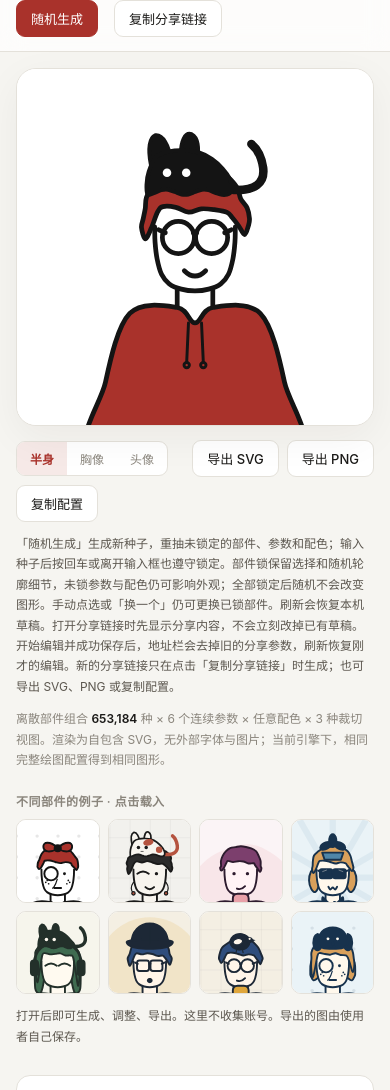
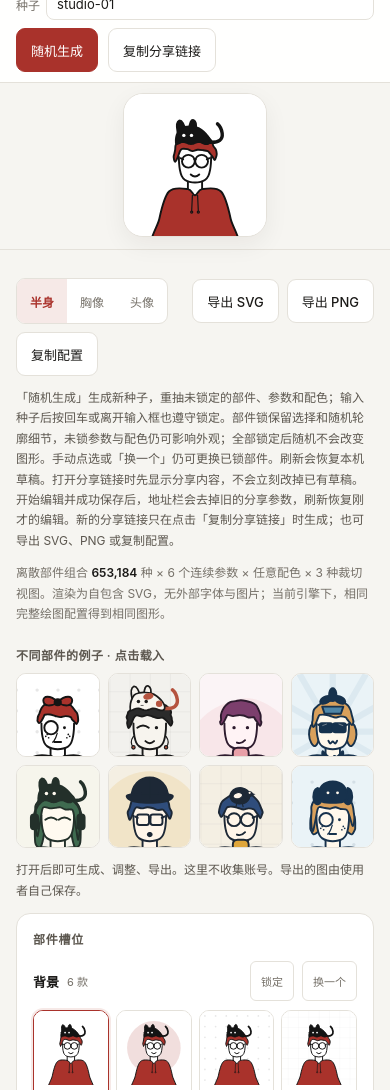
Before and after one commit to ConteMan/avatar-studio, a plain HTML site: page index.html in a window 390 px wide. Shown: the part 62-1152 px from the top of the page. Drawn offline with Linux system fonts and the light colour scheme.

Commit message:
feat: 实现手机粘性预览布局与基础可访问性

```diff
--- a/index.html
+++ b/index.html
@@ -2,7 +2,7 @@
 <html lang="zh-CN">
 <head>
 <meta charset="utf-8">
-<meta name="viewport" content="width=device-width, initial-scale=1">
+<meta name="viewport" content="width=device-width, initial-scale=1, viewport-fit=cover">
 <title>半身像工坊 · Avatar Studio</title>
 <meta name="description" content="用种子拼出半身头像，调整五官、发型和配色，再导出 SVG 或 PNG。同一份配置得到同一张图。">
 <meta name="theme-color" content="#f6f5f1">
@@ -10,8 +10,9 @@
 <link rel="icon" href="assets/favicon-32.png" sizes="32x32" type="image/png">
 <style>
   :root{
-    --bg:#f6f5f1; --card:#ffffff; --line:#e4e1da; --ink:#1b1a18; --muted:#8a857c;
-    --brand:#a9322b; --brand-soft:#f6e9e7; --radius:14px;
+    --bg:#f6f5f1; --card:#ffffff; --line:#e4e1da; --ink:#1b1a18; --muted:#757068;
+    --label:#5c574f; --brand:#a9322b; --brand-soft:#f6e9e7; --radius:14px;
+    --header-h:72px; --dock-h:600px;
   }
   *{box-sizing:border-box}
   html,body{margin:0;padding:0}
@@ -22,20 +23,25 @@
   }
   button,input,select{font-family:inherit}
   button{cursor:pointer}
+  ::selection{background:#f0d2ce;color:var(--ink)}
+  button:focus-visible,input:focus-visible,summary:focus-visible{
+    outline:2px solid var(--brand);outline-offset:2px;
+  }
   header{
     display:flex;align-items:center;gap:16px;flex-wrap:wrap;
-    padding:18px 28px;border-bottom:1px solid var(--line);background:rgba(255,255,255,.72);
+    padding:18px 28px;border-bottom:1px solid var(--line);background:rgba(255,255,255,.92);
     position:sticky;top:0;z-index:20;backdrop-filter:blur(12px);
   }
   .brand{display:flex;align-items:center;gap:10px;margin-right:auto;min-width:0}
   .brand .mark{width:32px;height:32px;flex:none;display:block}
+  .brand-text{display:flex;align-items:baseline;gap:10px;min-width:0}
   .brand h1{font-size:17px;margin:0;letter-spacing:.02em;font-weight:650;line-height:1.2;white-space:nowrap}
-  .brand span{font-size:12px;color:var(--muted)}
+  .brand span{font-size:12px;color:var(--label)}
   .brand a{font-size:12px;color:var(--muted);text-decoration:none;margin-left:8px}
   .brand a:hover{color:var(--brand)}
   .brand a:focus-visible{outline:2px solid var(--brand);outline-offset:3px;border-radius:4px}
   .seedbox{display:flex;align-items:center;gap:6px}
-  .seedbox label{font-size:12px;color:var(--muted)}
+  .seedbox label{font-size:12px;color:var(--muted);white-space:nowrap}
   input[type=text]{
     width:132px;padding:7px 10px;border:1px solid var(--line);border-radius:8px;
     background:#fff;color:var(--ink);font-size:13px;outline:none;
@@ -49,8 +55,13 @@
   .btn.primary{background:var(--brand);border-color:var(--brand);color:#fff}
   .btn.primary:hover{background:#932a24}
   .btn.sm{padding:5px 9px;font-size:11px;border-radius:7px}
-  main{display:grid;grid-template-columns:minmax(0,1fr) 400px;gap:24px;padding:24px 28px 48px;max-width:1500px;margin:0 auto}
-  .stage{position:sticky;top:88px;align-self:start;width:100%;max-width:600px;margin:0 auto}
+  main{
+    display:grid;grid-template-columns:minmax(0,1fr) 400px;gap:24px;align-items:start;
+    padding:24px 28px 48px;max-width:1500px;margin:0 auto;
+  }
+  .left{position:sticky;top:calc(var(--header-h) + 16px);align-self:start;min-width:0;width:100%;max-width:600px;margin:0 auto}
+  .live-dock{width:100%;background:var(--bg)}
+  .stage{width:100%;min-width:0}
   .canvas{
     background:#fff;border:1px solid var(--line);border-radius:20px;overflow:hidden;
     aspect-ratio:1/1;box-shadow:0 12px 40px rgba(30,25,20,.05);position:relative;
@@ -65,7 +76,7 @@
   .plain{margin-top:12px;font-size:12px;color:#5c574f;line-height:1.7;max-width:40rem}
   .stat b{color:var(--ink);font-weight:600}
   .gallery{margin-top:22px}
-  .gallery h3{font-size:12px;font-weight:600;color:var(--muted);margin:0 0 10px;letter-spacing:.04em}
+  .gallery h2{font-size:12px;font-weight:600;color:var(--label);margin:0 0 10px;letter-spacing:.04em}
   .ggrid{display:grid;grid-template-columns:repeat(8,1fr);gap:8px}
   .ggrid button{
     aspect-ratio:1/1;padding:0;border:1px solid var(--line);border-radius:10px;
@@ -75,14 +86,18 @@
   .ggrid svg{width:100%;height:100%;display:block}
   .panel{display:flex;flex-direction:column;gap:14px;min-width:0}
   .card{background:var(--card);border:1px solid var(--line);border-radius:var(--radius);padding:16px}
-  .card > h2{font-size:12px;font-weight:650;letter-spacing:.06em;color:var(--muted);margin:0 0 14px;text-transform:uppercase}
+  .card > h2{
+    display:flex;align-items:center;justify-content:space-between;gap:8px;
+    font-size:12px;font-weight:650;letter-spacing:.06em;color:var(--label);margin:0 0 14px;text-transform:uppercase;
+  }
+  .card > h2 .mini{float:none;margin:0}
   .slot{padding:12px 0;border-top:1px dashed var(--line)}
   .slot:first-of-type{border-top:0;padding-top:0}
-  .slot-head{display:flex;align-items:center;gap:8px;margin-bottom:9px}
+  .slot-head{display:flex;align-items:center;gap:8px;margin-bottom:9px;flex-wrap:wrap}
   .slot-head .name{font-size:13px;font-weight:600}
   .slot-head .count{font-size:11px;color:var(--muted);font-weight:400}
   .slot-head .spacer{flex:1}
-  .mini{font-size:11px;padding:4px 8px;border:1px solid var(--line);border-radius:6px;background:#fff;color:var(--muted)}
+  .mini{font-size:11px;padding:4px 8px;border:1px solid var(--line);border-radius:6px;background:#fff;color:var(--muted);white-space:nowrap}
   .mini:hover{color:var(--ink)}
   .mini.on{background:var(--brand-soft);border-color:#e8c9c5;color:var(--brand)}
   .opts{display:grid;grid-template-columns:repeat(4,1fr);gap:7px}
@@ -98,9 +113,9 @@
   .opt.on .oname{color:var(--brand);font-weight:600}
   .row{display:flex;align-items:center;gap:10px;margin-bottom:11px}
   .row:last-child{margin-bottom:0}
-  .row label{font-size:12px;color:var(--muted);width:76px;flex:none}
+  .row label{font-size:12px;color:var(--label);width:76px;flex:none}
   .row input[type=range]{flex:1;accent-color:var(--brand);height:4px;min-width:0}
-  .row .val{font-size:11px;color:var(--muted);width:34px;text-align:right;font-variant-numeric:tabular-nums}
+  .row .val{font-size:11px;color:var(--label);width:42px;text-align:right;font-variant-numeric:tabular-nums}
   .palettes{display:flex;gap:8px;flex-wrap:wrap;margin-bottom:14px}
   .pal{
     display:flex;align-items:center;gap:6px;padding:6px 9px 6px 6px;border:1px solid var(--line);
@@ -124,14 +139,13 @@
   details p{margin:12px 0 0}
   details code{background:#f2f0eb;padding:1px 5px;border-radius:4px;font-size:11px;color:var(--ink)}
   .toast{
-    position:fixed;left:50%;bottom:28px;transform:translate(-50%,16px);opacity:0;pointer-events:none;
+    position:fixed;left:50%;bottom:max(28px,env(safe-area-inset-bottom));transform:translate(-50%,16px);opacity:0;pointer-events:none;
     background:#1b1a18;color:#fff;padding:10px 18px;border-radius:10px;font-size:13px;z-index:99;transition:.22s
   }
   .toast.show{opacity:1;transform:translate(-50%,0)}
   @media(max-width:1080px){
     main{grid-template-columns:1fr}
-    .stage{position:static}
-    .canvas{max-width:560px}
+    .left{position:static;max-width:560px}
     .opts{grid-template-columns:repeat(6,1fr)}
   }
   @media(max-width:620px){
@@ -141,6 +155,35 @@
     .ggrid{grid-template-columns:repeat(4,1fr)}
     .brand span{display:none}
   }
+  /* 窄屏：144px 预览贴在页头下。main 用块级而不是格子，预览才能在整页滚动时留住；控件排在预览下面。 */
+  @media(max-width:720px){
+    header{
+      gap:8px 10px;
+      padding-top:max(10px,env(safe-area-inset-top));
+      padding-right:16px;padding-bottom:10px;padding-left:16px;
+    }
+    main{
+      display:block;max-width:none;gap:0;
+      padding:0 16px max(32px,env(safe-area-inset-bottom));
+    }
+    .left{display:contents;max-width:none;margin:0}
+    .live-dock{
+      position:sticky;top:var(--header-h);z-index:15;max-width:none;width:auto;
+      margin:0 -16px;padding:10px 16px 12px;border-bottom:1px solid var(--line);
+    }
+    .canvas{width:144px;height:144px;max-width:144px;aspect-ratio:auto;margin:0 auto;box-shadow:0 8px 24px rgba(30,25,20,.06)}
+    .stage{padding-top:14px}
+    html{scroll-padding-top:calc(var(--header-h) + var(--dock-h) + 12px)}
+    .btn,.seg button,.pal{min-height:44px}
+    .mini{min-height:40px;padding:8px 10px}
+    .row{min-height:44px}
+    .row input[type=range]{height:28px}
+    .brand,.seedbox{flex:1 1 100%;margin-right:0}
+    .seedbox input[type=text]{flex:1 1 auto;width:0;min-width:0}
+  }
+  @media(prefers-reduced-motion:reduce){
+    *,*::before,*::after{transition:none !important;scroll-behavior:auto !important}
+  }
 </style>
 </head>
 <body>
@@ -148,36 +191,42 @@
 <header>
   <div class="brand">
     <img class="mark" src="assets/mark.svg" width="32" height="32" alt="">
+    <div class="brand-text">
       <h1>半身像工坊</h1>
       <span>分层槽位 · 参数化部件 · 确定性种子</span>
     </div>
-  <div class="seedbox"><label for="seed">种子</label><input id="seed" type="text" spellcheck="false" maxlength="160" title="输入后按回车或离开输入框，按锁定状态生成"></div>
-  <button class="btn primary" id="btnRandom" title="生成新种子，重抽未锁定的部件、参数和配色">随机生成</button>
-  <button class="btn" id="btnShare" title="复制能再次打开同一张图的链接">复制分享链接</button>
+  </div>
+  <div class="seedbox"><label for="seed">种子</label><input id="seed" type="text" spellcheck="false" autocomplete="off" maxlength="160" title="输入后按回车或离开输入框，按锁定状态生成"></div>
+  <button class="btn primary" id="btnRandom" type="button" title="生成新种子，重抽未锁定的部件、参数和配色">随机生成</button>
+  <button class="btn" id="btnShare" type="button" title="复制能再次打开同一张图的链接">复制分享链接</button>
 </header>
 
 <main>
+  <div class="left">
+    <div class="live-dock">
+      <div class="canvas" id="canvas" role="img" aria-label="当前半身像预览"></div>
+    </div>
     <section class="stage">
-    <div class="canvas" id="canvas"></div>
       <div class="toolbar">
-      <div class="seg" id="viewSeg">
-        <button data-view="half" class="on">半身</button>
-        <button data-view="bust">胸像</button>
-        <button data-view="head">头像</button>
+        <div class="seg" id="viewSeg" role="group" aria-label="裁切视图">
+          <button type="button" data-view="half" class="on" aria-pressed="true">半身</button>
+          <button type="button" data-view="bust" aria-pressed="false">胸像</button>
+          <button type="button" data-view="head" aria-pressed="false">头像</button>
         </div>
         <div class="spacer"></div>
-      <button class="btn" id="btnSvg" title="把当前这张图下载成自包含的矢量文件">导出 SVG</button>
-      <button class="btn" id="btnPng" title="把当前这张图下载成 1024 像素的图片">导出 PNG</button>
-      <button class="btn" id="btnJson" title="复制当前的种子、部件、参数和配色">复制配置</button>
+        <button class="btn" id="btnSvg" type="button" title="把当前这张图下载成自包含的矢量文件">导出 SVG</button>
+        <button class="btn" id="btnPng" type="button" title="把当前这张图下载成 1024 像素的图片">导出 PNG</button>
+        <button class="btn" id="btnJson" type="button" title="复制当前的种子、部件、参数和配色">复制配置</button>
       </div>
       <p class="plain" id="howto">「随机生成」生成新种子，重抽未锁定的部件、参数和配色；输入种子后按回车或离开输入框也遵守锁定。部件锁保留选择和随机轮廓细节，未锁参数与配色仍可影响外观；全部锁定后随机不会改变图形。手动点选或「换一个」仍可更换已锁部件。刷新会恢复本机草稿。打开分享链接时先显示分享内容，不会立刻改掉已有草稿。开始编辑并成功保存后，地址栏会去掉旧的分享参数，刷新恢复刚才的编辑。新的分享链接只在点击「复制分享链接」时生成；也可导出 SVG、PNG 或复制配置。</p>
       <div class="stat" id="stat"></div>
       <div class="gallery">
-      <h3>不同部件的例子 · 点击载入</h3>
+        <h2>不同部件的例子 · 点击载入</h2>
         <div class="ggrid" id="gallery"></div>
       </div>
       <p class="plain" id="boundary">打开后即可生成、调整、导出。这里不收集账号。导出的图由使用者自己保存。</p>
     </section>
+  </div>
 
   <aside class="panel">
     <div class="card">
@@ -186,12 +235,12 @@
     </div>
 
     <div class="card">
-      <h2>连续参数 <button class="mini" id="lockParams" title="锁定后，随机生成不会改变这些滑块" style="float:right;margin-top:-4px">锁定</button></h2>
+      <h2><span>连续参数</span><button class="mini" id="lockParams" type="button" aria-pressed="false" title="锁定后，随机生成不会改变这些滑块">锁定</button></h2>
       <div id="params"></div>
     </div>
 
     <div class="card">
-      <h2>配色 <button class="mini" id="lockColors" title="锁定后，随机生成不会改变配色" style="float:right;margin-top:-4px">锁定</button></h2>
+      <h2><span>配色</span><button class="mini" id="lockColors" type="button" aria-pressed="false" title="锁定后，随机生成不会改变配色">锁定</button></h2>
       <div class="palettes" id="palettes"></div>
       <div class="colorrow" id="colors"></div>
     </div>
@@ -209,7 +258,7 @@
   </aside>
 </main>
 
-<div class="toast" id="toast"></div>
+<div class="toast" id="toast" role="status" aria-live="polite" aria-atomic="true"></div>
 
 <script>
 'use strict';
@@ -1368,6 +1417,23 @@ if (typeof document !== 'undefined') (function () {
   var PARAMS = stateModel.PARAMS;
   var COLOR_KEYS = stateModel.COLOR_KEYS;
   var refreshFrame = null;
+
+  function syncChrome() {
+    var header = document.querySelector('header');
+    var dock = document.querySelector('.live-dock');
+    if (header) document.documentElement.style.setProperty('--header-h', Math.ceil(header.getBoundingClientRect().height) + 'px');
+    if (dock) document.documentElement.style.setProperty('--dock-h', Math.ceil(dock.getBoundingClientRect().height) + 'px');
+  }
+  syncChrome();
+  if (typeof ResizeObserver === 'function') {
+    var chromeObserver = new ResizeObserver(syncChrome);
+    var headerEl = document.querySelector('header');
+    var dockEl = document.querySelector('.live-dock');
+    if (headerEl) chromeObserver.observe(headerEl);
+    if (dockEl) chromeObserver.observe(dockEl);
+  } else {
+    window.addEventListener('resize', syncChrome);
+  }
   var bootStorage;
   if (stateModel.shareParam(location.search).present) bootStorage = undefined;
   else {
@@ -1422,8 +1488,8 @@ if (typeof document !== 'undefined') (function () {
       return '<div class="slot" data-slot="' + s.key + '">' +
         '<div class="slot-head"><span class="name">' + s.name + '</span>' +
         '<span class="count">' + s.options.length + ' 款</span><span class="spacer"></span>' +
-        '<button class="mini lock" data-lock="' + s.key + '" title="整体随机时保留部件与随机细节；未锁参数和配色仍可改变外观">锁定</button>' +
-        '<button class="mini" data-shuffle="' + s.key + '" title="只更换这一项">换一个</button></div>' +
+        '<button type="button" class="mini lock" data-lock="' + s.key + '" aria-pressed="false" title="整体随机时保留部件与随机细节；未锁参数和配色仍可改变外观">锁定</button>' +
+        '<button type="button" class="mini" data-shuffle="' + s.key + '" aria-label="换一个' + s.name + '" title="只更换这一项">换一个</button></div>' +
         '<div class="opts" data-opts="' + s.key + '"></div></div>';
     }).join('');
     host.addEventListener('click', function (e) {
@@ -1451,28 +1517,36 @@ if (typeof document !== 'undefined') (function () {
       if (!box.children.length) {
         box.innerHTML = s.options.map(function (v) {
           var label = stateModel.labelFor(s.key, v);
-          return '<button class="opt" data-slot="' + s.key + '" data-value="' + v + '" title="' + label + '">' +
-            '<span class="thumb"></span><span class="oname">' + label + '</span></button>';
+          return '<button type="button" class="opt" data-slot="' + s.key + '" data-value="' + v + '" title="' + label + '" aria-pressed="false">' +
+            '<span class="thumb" aria-hidden="true"></span><span class="oname">' + label + '</span></button>';
         }).join('');
       }
       Array.from(box.children).forEach(function (button) {
         var svg = stateModel.render(state, { slot:s.key, value:button.dataset.value, viewBox:E.FOCUS[s.focus] });
         var thumb = button.querySelector('.thumb');
         if (thumb.innerHTML !== svg) thumb.innerHTML = svg;
-        button.classList.toggle('on', state.slots[s.key] === button.dataset.value);
+        var on = state.slots[s.key] === button.dataset.value;
+        button.classList.toggle('on', on);
+        button.setAttribute('aria-pressed', on ? 'true' : 'false');
       });
     });
   }
 
   function buildParams() {
     $('#params').innerHTML = PARAMS.map(function (p) {
-      return '<div class="row"><label>' + p.name + '</label>' +
-        '<input type="range" data-param="' + p.key + '" min="' + p.min + '" max="' + p.max + '" step="' + p.step + '">' +
-        '<span class="val" data-val="' + p.key + '"></span></div>';
+      var id = 'param-' + p.key;
+      var vid = id + '-val';
+      return '<div class="row"><label for="' + id + '">' + p.name + '</label>' +
+        '<input id="' + id + '" type="range" data-param="' + p.key + '" min="' + p.min + '" max="' + p.max + '" step="' + p.step + '" aria-describedby="' + vid + '">' +
+        '<span class="val" id="' + vid + '" data-val="' + p.key + '"></span></div>';
     }).join('');
     $('#params').addEventListener('input', function (e) {
       var k = e.target.dataset.param; if (!k) return;
       state.params[k] = parseFloat(e.target.value);
+      var shown = Number(state.params[k]).toFixed(2);
+      var v = document.querySelector('[data-val="' + k + '"]');
+      if (v) v.textContent = shown;
+      e.target.setAttribute('aria-valuetext', shown);
       noteEdit();
       scheduleRefresh();
     });
@@ -1483,8 +1557,9 @@ if (typeof document !== 'undefined') (function () {
       var dots = ['hair','cloth','accent','bg'].map(function (k) {
         return '<i style="background:' + p.colors[k] + '"></i>';
       }).join('');
-      return '<button class="pal' + (i === state.palette ? ' on' : '') + '" data-pal="' + i + '">' +
-        '<span class="dots">' + dots + '</span>' + p.name + '</button>';
+      var on = i === state.palette;
+      return '<button type="button" class="pal' + (on ? ' on' : '') + '" data-pal="' + i + '" aria-pressed="' + (on ? 'true' : 'false') + '">' +
+        '<span class="dots" aria-hidden="true">' + dots + '</span>' + p.name + '</button>';
     }).join('');
     $('#palettes').addEventListener('click', function (e) {
       var b = e.target.closest('[data-pal]'); if (!b) return;
@@ -1516,7 +1591,7 @@ if (typeof document !== 'undefined') (function () {
   function buildGallery() {
     var seeds = ['sample-1000','sample-1001','sample-1025','sample-1073','sample-3453','sample-4091','sample-1050','sample-1013'];
     $('#gallery').innerHTML = seeds.map(function (s) {
-      return '<button data-gseed="' + s + '" title="' + s + '">' + stateModel.render(exampleState(s), { viewBox:E.VIEWS.head }) + '</button>';
+      return '<button type="button" data-gseed="' + s + '" title="' + s + '" aria-label="载入示例 ' + s + '">' + stateModel.render(exampleState(s), { viewBox:E.VIEWS.head }) + '</button>';
     }).join('');
     $('#gallery').addEventListener('click', function (e) {
       var b = e.target.closest('[data-gseed]'); if (!b) return;
@@ -1534,29 +1609,48 @@ if (typeof document !== 'undefined') (function () {
       var on = !!state.locks[b.dataset.lock];
       b.classList.toggle('on', on);
       b.textContent = on ? '已锁定' : '锁定';
-    });
-    $('#lockParams').classList.toggle('on', !!state.locks.params);
-    $('#lockParams').textContent = state.locks.params ? '已锁定' : '锁定';
-    $('#lockColors').classList.toggle('on', !!state.locks.colors);
-    $('#lockColors').textContent = state.locks.colors ? '已锁定' : '锁定';
+      b.setAttribute('aria-pressed', on ? 'true' : 'false');
+      var nameEl = b.closest('.slot') && b.closest('.slot').querySelector('.name');
+      if (nameEl) b.setAttribute('aria-label', (on ? '已锁定' : '锁定') + nameEl.textContent);
+    });
+    var lp = $('#lockParams');
+    var paramsOn = !!state.locks.params;
+    lp.classList.toggle('on', paramsOn);
+    lp.textContent = paramsOn ? '已锁定' : '锁定';
+    lp.setAttribute('aria-pressed', paramsOn ? 'true' : 'false');
+    lp.setAttribute('aria-label', paramsOn ? '已锁定连续参数' : '锁定连续参数');
+    var lc = $('#lockColors');
+    var colorsOn = !!state.locks.colors;
+    lc.classList.toggle('on', colorsOn);
+    lc.textContent = colorsOn ? '已锁定' : '锁定';
+    lc.setAttribute('aria-pressed', colorsOn ? 'true' : 'false');
+    lc.setAttribute('aria-label', colorsOn ? '已锁定配色' : '锁定配色');
   }
   function syncControls() {
     if (document.activeElement !== $('#seed')) $('#seed').value = state.seed;
     PARAMS.forEach(function (p) {
       var el = document.querySelector('[data-param="' + p.key + '"]');
-      if (el && document.activeElement !== el) el.value = state.params[p.key];
+      var shown = Number(state.params[p.key]).toFixed(2);
+      if (el) {
+        if (document.activeElement !== el) el.value = state.params[p.key];
+        el.setAttribute('aria-valuetext', shown);
+      }
       var v = document.querySelector('[data-val="' + p.key + '"]');
-      if (v) v.textContent = Number(state.params[p.key]).toFixed(2);
+      if (v) v.textContent = shown;
     });
     COLOR_KEYS.forEach(function (c) {
       var el = document.querySelector('[data-color="' + c.key + '"]');
       if (el && document.activeElement !== el) el.value = state.colors[c.key];
     });
     document.querySelectorAll('[data-pal]').forEach(function (b) {
-      b.classList.toggle('on', parseInt(b.dataset.pal, 10) === state.palette);
+      var on = parseInt(b.dataset.pal, 10) === state.palette;
+      b.classList.toggle('on', on);
+      b.setAttribute('aria-pressed', on ? 'true' : 'false');
     });
     document.querySelectorAll('[data-view]').forEach(function (b) {
-      b.classList.toggle('on', b.dataset.view === state.view);
+      var on = b.dataset.view === state.view;
+      b.classList.toggle('on', on);
+      b.setAttribute('aria-pressed', on ? 'true' : 'false');
     });
   }
   function refresh() {
```
Also changed, not shown: docs/DESIGN.md (+14 -3 lines), docs/commander-notes.md (+2 -2 lines), CHANGELOG.md. Lines whose indentation alone changed are shown as unchanged.
